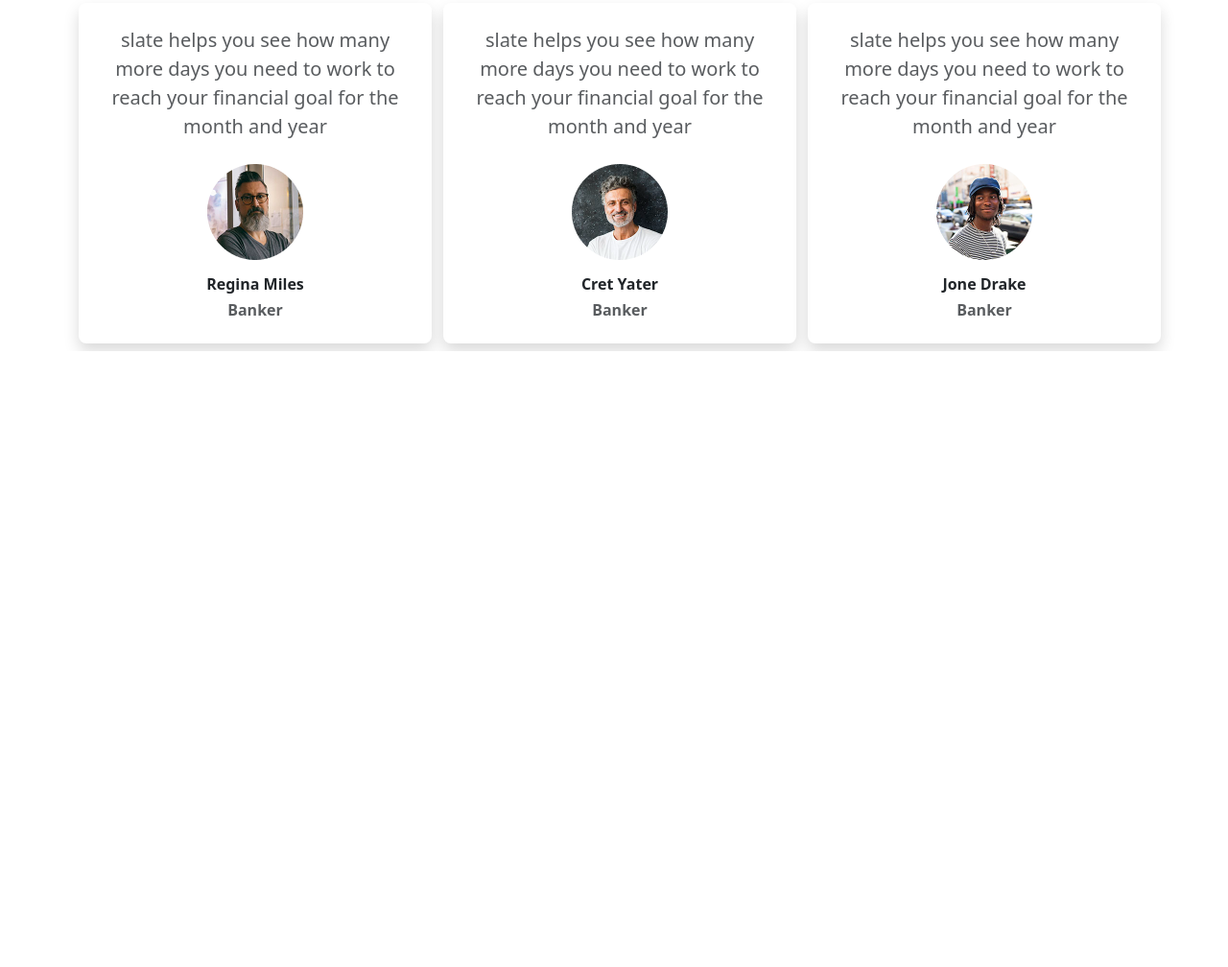
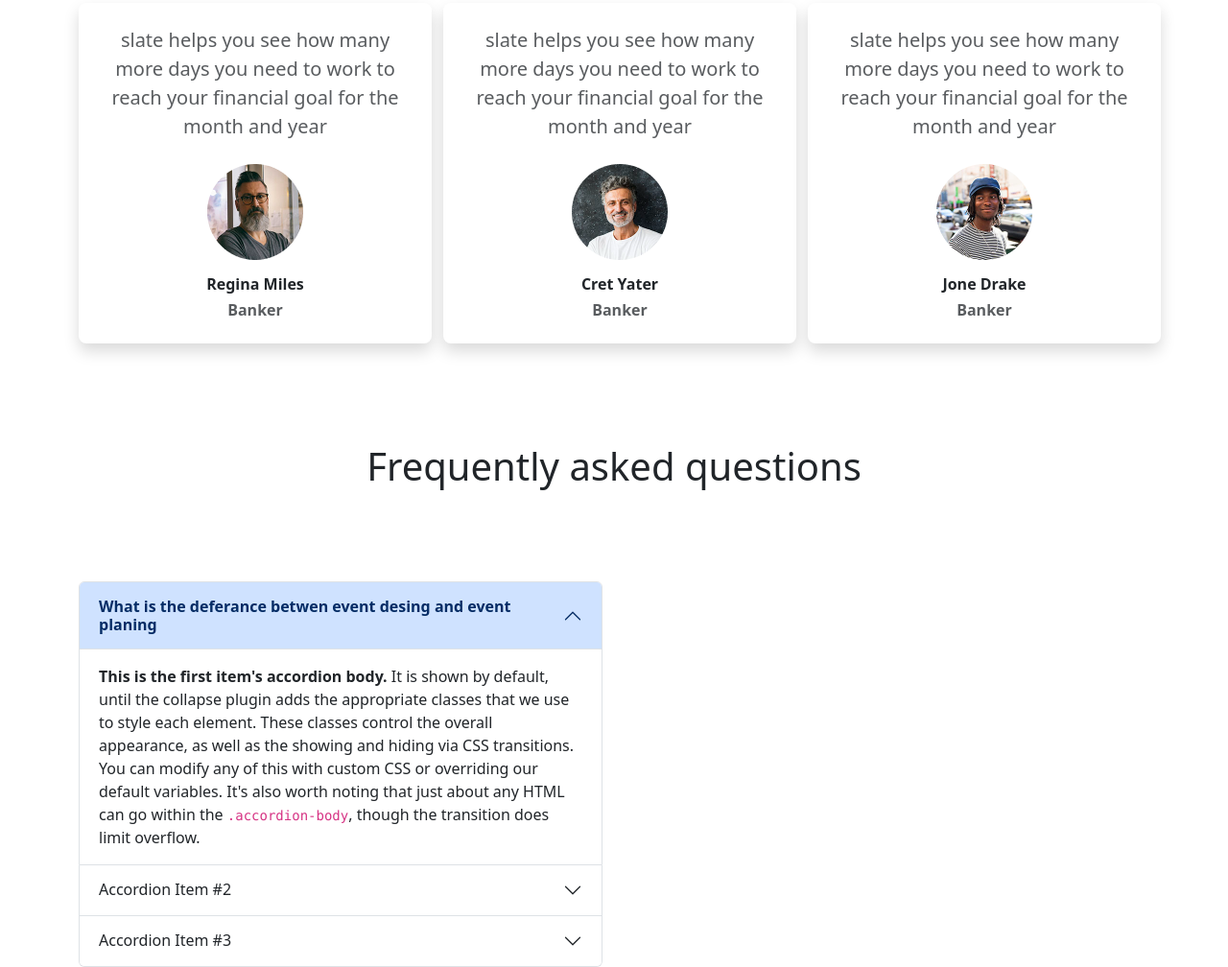
Before and after one commit to mirshad47/convention-center-page, a plain HTML site: page index.html in a window 1280 px wide. Shown: the part 2393-3401 px from the top of the page at 96% size. Before the commit the page ends 2759 px from the top, so only its background shows below. Drawn offline with Linux system fonts and the light colour scheme.

Commit message:
Update index.html

```diff
--- a/index.html
+++ b/index.html
@@ -265,7 +265,8 @@
             <div class="col-md-4">
                 <div class="shadow rounded-3 " style="width: 23rem;">
                     <div class="card-body ">
-                        <h5 class="card-title text-center px-4 text-muted pt-4 lh-base">slate helps you see how many more days you
+                        <h5 class="card-title text-center px-4 text-muted pt-4 lh-base">slate helps you see how many
+                            more days you
                             need to work to reach your
                             financial goal for the month and year</h5>
                         <div class="text-center pt-4">
@@ -279,7 +280,8 @@
             <div class="col-md-4">
                 <div class="shadow rounded-3" style="width: 23rem;">
                     <div class="card-body ">
-                        <h5 class="card-title text-center px-4 text-muted pt-4 lh-base">slate helps you see how many more days you
+                        <h5 class="card-title text-center px-4 text-muted pt-4 lh-base">slate helps you see how many
+                            more days you
                             need to work to reach your
                             financial goal for the month and year</h5>
                         <div class="text-center pt-4">
@@ -293,7 +295,8 @@
             <div class="col-md-4">
                 <div class="shadow rounded-3" style="width: 23rem;">
                     <div class="card-body ">
-                        <h5 class="card-title text-center px-4 text-muted pt-4 lh-base">slate helps you see how many more days you
+                        <h5 class="card-title text-center px-4 text-muted pt-4 lh-base">slate helps you see how many
+                            more days you
                             need to work to reach your
                             financial goal for the month and year</h5>
                         <div class="text-center pt-4">
@@ -311,10 +314,67 @@
 
     <!------------------------ asked questions------------------- -->
 
-    <section>
+    <section class="container">
+        <h1 class="text-center my-5 py-5">Frequently asked questions</h1>
         <div class="row">
             <div class="col-md-6">
-
+                <div class="accordion" id="accordionExample">
+                    <div class="accordion-item">
+                        <h2 class="accordion-header ">
+                            <button class="accordion-button fw-bold" type="button" data-bs-toggle="collapse"
+                                data-bs-target="#collapseOne" aria-expanded="true" aria-controls="collapseOne">
+                                What is the deferance betwen event desing and event planing
+                            </button>
+                        </h2>
+                        <div id="collapseOne" class="accordion-collapse collapse show"
+                            data-bs-parent="#accordionExample">
+                            <div class="accordion-body">
+                                <strong>This is the first item's accordion body.</strong> It is shown by default, until
+                                the collapse plugin adds the appropriate classes that we use to style each element.
+                                These classes control the overall appearance, as well as the showing and hiding via CSS
+                                transitions. You can modify any of this with custom CSS or overriding our default
+                                variables. It's also worth noting that just about any HTML can go within the
+                                <code>.accordion-body</code>, though the transition does limit overflow.
+                            </div>
+                        </div>
+                    </div>
+                    <div class="accordion-item">
+                        <h2 class="accordion-header">
+                            <button class="accordion-button collapsed" type="button" data-bs-toggle="collapse"
+                                data-bs-target="#collapseTwo" aria-expanded="false" aria-controls="collapseTwo">
+                                Accordion Item #2
+                            </button>
+                        </h2>
+                        <div id="collapseTwo" class="accordion-collapse collapse" data-bs-parent="#accordionExample">
+                            <div class="accordion-body">
+                                <strong>This is the second item's accordion body.</strong> It is hidden by default,
+                                until the collapse plugin adds the appropriate classes that we use to style each
+                                element. These classes control the overall appearance, as well as the showing and hiding
+                                via CSS transitions. You can modify any of this with custom CSS or overriding our
+                                default variables. It's also worth noting that just about any HTML can go within the
+                                <code>.accordion-body</code>, though the transition does limit overflow.
+                            </div>
+                        </div>
+                    </div>
+                    <div class="accordion-item">
+                        <h2 class="accordion-header">
+                            <button class="accordion-button collapsed" type="button" data-bs-toggle="collapse"
+                                data-bs-target="#collapseThree" aria-expanded="false" aria-controls="collapseThree">
+                                Accordion Item #3
+                            </button>
+                        </h2>
+                        <div id="collapseThree" class="accordion-collapse collapse" data-bs-parent="#accordionExample">
+                            <div class="accordion-body">
+                                <strong>This is the third item's accordion body.</strong> It is hidden by default, until
+                                the collapse plugin adds the appropriate classes that we use to style each element.
+                                These classes control the overall appearance, as well as the showing and hiding via CSS
+                                transitions. You can modify any of this with custom CSS or overriding our default
+                                variables. It's also worth noting that just about any HTML can go within the
+                                <code>.accordion-body</code>, though the transition does limit overflow.
+                            </div>
+                        </div>
+                    </div>
+                </div>
             </div>
             <div class="col-md-6"></div>
 
```
Lines whose indentation alone changed are shown as unchanged.
